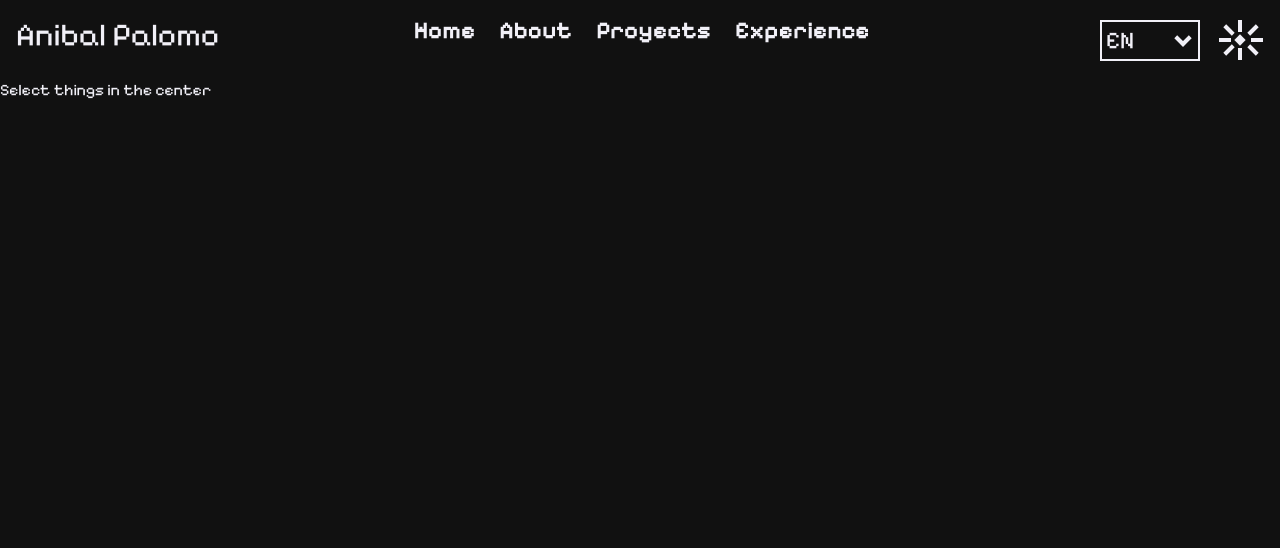
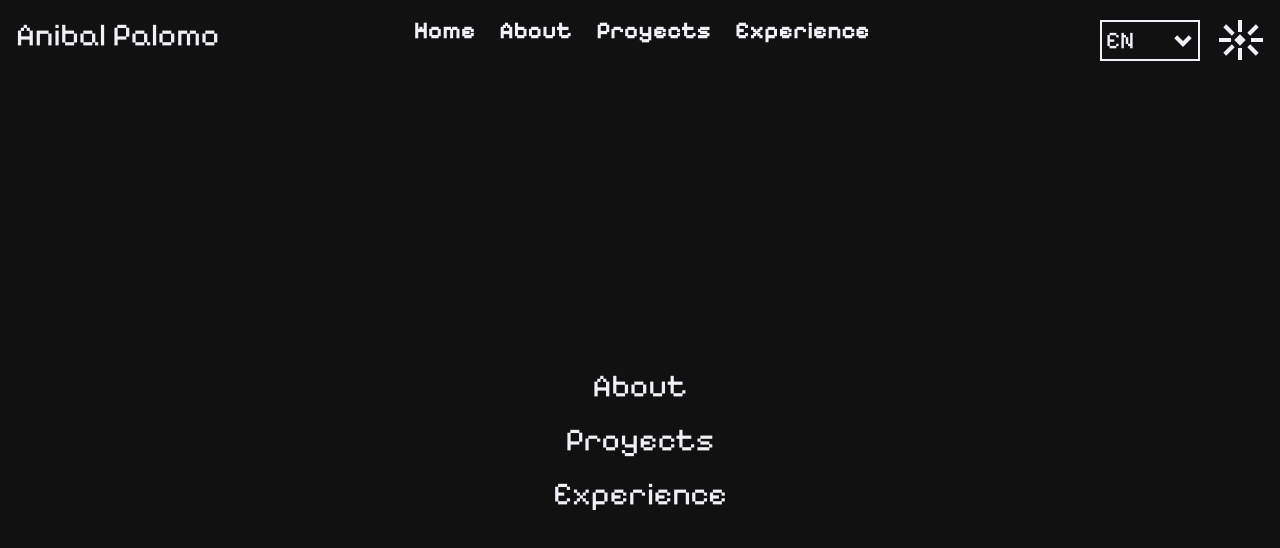
Before and after one commit to AnibalPal/portfolio, a React (Vite) app: page /#/home in a window 1280 px wide. Shown: the top 548 px of the page. Built offline with nearby package versions, Linux system fonts and the light colour scheme.

Commit message:
complete home page

```diff
--- a/src/App.css
+++ b/src/App.css
@@ -1,4 +1,10 @@
-/* Use this one for global classes */
+.app-container {
+  display: flex;
+  flex-direction: column;
+  height: 100vh;
+}
+
+/* Use the following space for global classes */
 
 p.small {
   font-size: 16px;
--- a/src/App.tsx
+++ b/src/App.tsx
@@ -18,10 +18,10 @@ function App() {
   }, [])
 
   return (
-    <>
+    <div className='app-container'>
       <Navbar />
       <Outlet />
-    </>
+    </div>
   )
 }
 
--- /dev/null
+++ b/src/components/icons/right-arrow-fill.css
@@ -0,0 +1,29 @@
+@keyframes move {
+    from {
+        transform: translateX(0px);
+    }
+
+    to {
+        transform: translateX(10px);
+    }
+}
+
+
+.right-arrow-fill-container {
+    height: 24px;
+    width: 24px;
+}
+
+.right-arrow-fill {
+    position: absolute;
+    right: 6px;
+    width: 0px;
+    height: 0px;
+    border-top: 10px solid transparent;
+    border-left: 16px solid white;
+    border-bottom: 10px solid transparent;
+    animation-name: move;
+    animation-duration: 1s;
+    animation-direction: alternate;
+    animation-iteration-count: infinite;
+}
--- /dev/null
+++ b/src/components/icons/right-arrow-fill.tsx
@@ -0,0 +1,9 @@
+import "./right-arrow-fill.css";
+
+const RightArrowFill = () => {
+    return (
+        <div className="right-arrow-fill" />
+    )
+}
+
+export default RightArrowFill;
--- a/src/components/language-select.tsx
+++ b/src/components/language-select.tsx
@@ -19,9 +19,9 @@ const LanguageSelect = () => {
                 onChange={(e) => { i18n.changeLanguage(e.target.value) }}
             >
                 {
-                    languages.map((lang) => {
+                    languages.map((lang, idx) => {
                         return (
-                            <option value={lang}>
+                            <option key={"lang-" + idx} value={lang}>
                                 {lang.toUpperCase()}
                             </option>
                         )
--- a/src/routes/home/home.css
+++ b/src/routes/home/home.css
@@ -0,0 +1,14 @@
+.home-container {
+    display: flex;
+    flex-grow: 1;
+    justify-content: center;
+    align-items: center;
+    background-color: var(--background);
+}
+
+.home-options-container {
+    display: flex;
+    flex-direction: column;
+    align-items: center;
+    gap: 16px;
+}
--- a/src/routes/home/home.tsx
+++ b/src/routes/home/home.tsx
@@ -1,7 +1,58 @@
+import { useState } from "react";
+
+import RouteOption from "./route-option";
+import { Selection, SelectOptions, StateOptions } from "./types";
+
+import "./home.css";
+import { useTranslation } from "react-i18next";
+
 const Home = () => {
+
+    const { t } = useTranslation();
+
+    const [selected, setSelected] = useState<Selection>({
+        about: {
+            hovering: false,
+            focused: false
+        },
+        proyects: {
+            hovering: false,
+            focused: false
+        },
+        experience: {
+            hovering: false,
+            focused: false
+        },
+    });
+
+    const handleChange = (key: SelectOptions, state: StateOptions, value: boolean): void => {
+        let newSelected = { ...selected };
+        newSelected[key][state] = value;
+        setSelected(newSelected);
+    }
+
     return (
-        <div>
-            <p className="small">Select things in the center</p>
+        <div className="home-container">
+            <div className="home-options-container">
+                <RouteOption
+                    name={t("about.name")}
+                    route="about"
+                    handleChange={handleChange}
+                    selected={selected}
+                />
+                <RouteOption
+                    name={t("proyects.name")}
+                    route="proyects"
+                    handleChange={handleChange}
+                    selected={selected}
+                />
+                <RouteOption
+                    name={t("experience.name")}
+                    route="experience"
+                    handleChange={handleChange}
+                    selected={selected}
+                />
+            </div>
         </div>
     )
 }
--- /dev/null
+++ b/src/routes/home/route-option.css
@@ -0,0 +1,14 @@
+.route-option {
+    font-size: var(--font-large);
+    cursor: pointer     ;
+}
+
+.route-option-arrow {
+    position: absolute;
+    top: 8px;
+    right: 10px;
+}
+
+.route-option.selected {
+    font-weight: 700;
+}
--- /dev/null
+++ b/src/routes/home/route-option.tsx
@@ -0,0 +1,55 @@
+import { useNavigate } from "react-router"
+
+import RightArrowFill from "../../components/icons/right-arrow-fill"
+import { Selection, SelectOptions, StateOptions } from "./types"
+
+import "./route-option.css"
+
+interface RouteOptionProps {
+    name: string,
+    route: SelectOptions,
+    handleChange: { (key: SelectOptions, state: StateOptions, value: boolean): void },
+    selected: Selection
+}
+
+const RouteOption = ({ name, route, handleChange, selected }: RouteOptionProps) => {
+
+    const navigate = useNavigate();
+
+    const optionSelected = selected[route].focused || selected[route].hovering;
+
+    const handleKeyDown = (key: string) => {
+        if (key === "Enter") {
+            navigate("/" + route)
+        }
+    }
+
+    return (
+        <div>
+            {optionSelected &&
+                <div className="anchor">
+                    <div className="route-option-arrow" >
+                        <RightArrowFill />
+                    </div>
+                </div>
+            }
+            <p
+                tabIndex={1}
+                key={route}
+                onMouseEnter={() => handleChange(route, "hovering", true)}
+                onMouseLeave={() => handleChange(route, "hovering", false)}
+                onFocus={() => handleChange(route, "focused", true)}
+                onBlur={() => handleChange(route, "focused", false)}
+                onClick={() => navigate("/" + route)}
+                onKeyDown={(e) => handleKeyDown(e.key)}
+                className={
+                    "route-option " + (optionSelected ? "selected" : "")
+                }
+            >
+                {name}
+            </p>
+        </div>
+    )
+}
+
+export default RouteOption;
--- /dev/null
+++ b/src/routes/home/types.ts
@@ -0,0 +1,18 @@
+export type SelectOptions = "about" | "proyects" | "experience";
+
+export type StateOptions = "hovering" | "focused";
+
+export interface Selection {
+    about: {
+        hovering: boolean,
+        focused: boolean
+    },
+    proyects: {
+        hovering: boolean,
+        focused: boolean
+    },
+    experience: {
+        hovering: boolean,
+        focused: boolean
+    },
+}
```
